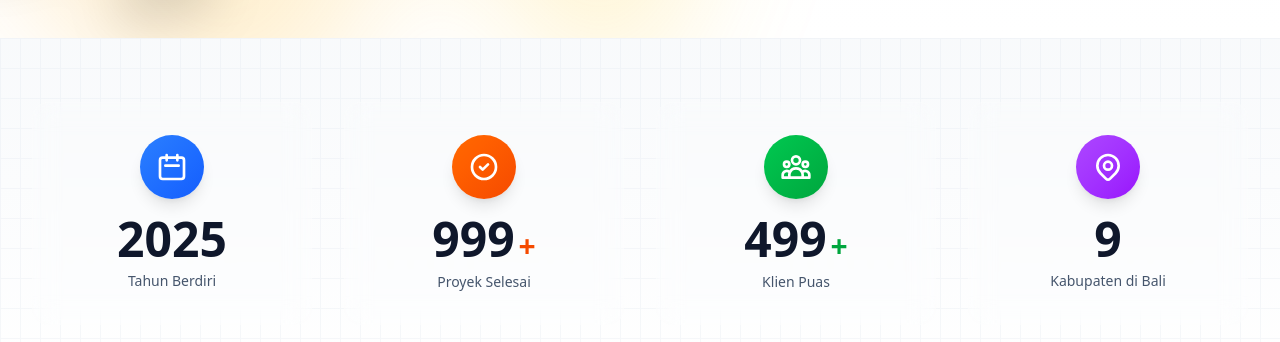
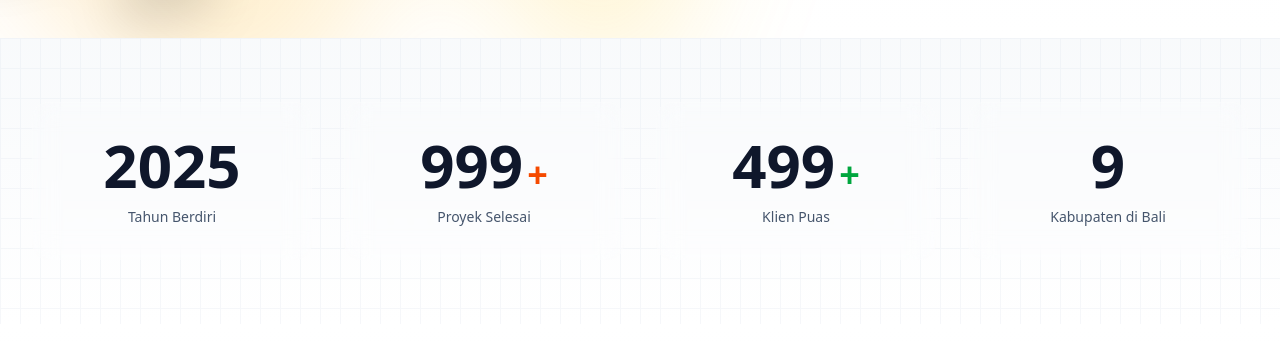
Before and after one commit to prian3003/alat-berat-vsj, a Next.js app: page / in a window 1280 px wide. Shown: the part 820-1162 px from the top of the page. Built offline with nearby package versions, Linux system fonts and the light colour scheme; no server answers; the database is empty.

Commit message:
Remove icons from stats section for cleaner look

```diff
--- a/components/landing/stats-section.tsx
+++ b/components/landing/stats-section.tsx
@@ -54,13 +54,8 @@ export function StatsSection() {
             transition={{ duration: 0.5, delay: 0.1 }}
           >
             <div className="flex flex-col items-center text-center">
-              <div className="mb-4 flex h-16 w-16 items-center justify-center rounded-full bg-gradient-to-br from-blue-500 to-blue-600 shadow-lg">
-                <svg className="h-8 w-8 text-white" fill="none" viewBox="0 0 24 24" stroke="currentColor">
-                  <path strokeLinecap="round" strokeLinejoin="round" strokeWidth={2} d="M8 7V3m8 4V3m-9 8h10M5 21h14a2 2 0 002-2V7a2 2 0 00-2-2H5a2 2 0 00-2 2v12a2 2 0 002 2z" />
-                </svg>
-              </div>
-              <div className="text-4xl font-bold text-slate-900 sm:text-5xl">2025</div>
-              <div className="mt-2 text-sm font-medium text-slate-600">Tahun Berdiri</div>
+              <div className="text-5xl font-bold text-slate-900 sm:text-6xl">2025</div>
+              <div className="mt-3 text-sm font-medium text-slate-600">Tahun Berdiri</div>
             </div>
           </motion.div>
 
@@ -73,18 +68,13 @@ export function StatsSection() {
             transition={{ duration: 0.5, delay: 0.2 }}
           >
             <div className="flex flex-col items-center text-center">
-              <div className="mb-4 flex h-16 w-16 items-center justify-center rounded-full bg-gradient-to-br from-orange-500 to-orange-600 shadow-lg">
-                <svg className="h-8 w-8 text-white" fill="none" viewBox="0 0 24 24" stroke="currentColor">
-                  <path strokeLinecap="round" strokeLinejoin="round" strokeWidth={2} d="M9 12l2 2 4-4m6 2a9 9 0 11-18 0 9 9 0 0118 0z" />
-                </svg>
-              </div>
               <div className="flex items-baseline">
-                <span className="text-4xl font-bold text-slate-900 sm:text-5xl">
+                <span className="text-5xl font-bold text-slate-900 sm:text-6xl">
                   <Counter value={1000} />
                 </span>
-                <span className="ml-1 text-3xl font-bold text-orange-600">+</span>
+                <span className="ml-1 text-4xl font-bold text-orange-600">+</span>
               </div>
-              <div className="mt-2 text-sm font-medium text-slate-600">Proyek Selesai</div>
+              <div className="mt-3 text-sm font-medium text-slate-600">Proyek Selesai</div>
             </div>
           </motion.div>
 
@@ -97,18 +87,13 @@ export function StatsSection() {
             transition={{ duration: 0.5, delay: 0.3 }}
           >
             <div className="flex flex-col items-center text-center">
-              <div className="mb-4 flex h-16 w-16 items-center justify-center rounded-full bg-gradient-to-br from-green-500 to-green-600 shadow-lg">
-                <svg className="h-8 w-8 text-white" fill="none" viewBox="0 0 24 24" stroke="currentColor">
-                  <path strokeLinecap="round" strokeLinejoin="round" strokeWidth={2} d="M17 20h5v-2a3 3 0 00-5.356-1.857M17 20H7m10 0v-2c0-.656-.126-1.283-.356-1.857M7 20H2v-2a3 3 0 015.356-1.857M7 20v-2c0-.656.126-1.283.356-1.857m0 0a5.002 5.002 0 019.288 0M15 7a3 3 0 11-6 0 3 3 0 016 0zm6 3a2 2 0 11-4 0 2 2 0 014 0zM7 10a2 2 0 11-4 0 2 2 0 014 0z" />
-                </svg>
-              </div>
               <div className="flex items-baseline">
-                <span className="text-4xl font-bold text-slate-900 sm:text-5xl">
+                <span className="text-5xl font-bold text-slate-900 sm:text-6xl">
                   <Counter value={500} />
                 </span>
-                <span className="ml-1 text-3xl font-bold text-green-600">+</span>
+                <span className="ml-1 text-4xl font-bold text-green-600">+</span>
               </div>
-              <div className="mt-2 text-sm font-medium text-slate-600">Klien Puas</div>
+              <div className="mt-3 text-sm font-medium text-slate-600">Klien Puas</div>
             </div>
           </motion.div>
 
@@ -121,14 +106,8 @@ export function StatsSection() {
             transition={{ duration: 0.5, delay: 0.4 }}
           >
             <div className="flex flex-col items-center text-center">
-              <div className="mb-4 flex h-16 w-16 items-center justify-center rounded-full bg-gradient-to-br from-purple-500 to-purple-600 shadow-lg">
-                <svg className="h-8 w-8 text-white" fill="none" viewBox="0 0 24 24" stroke="currentColor">
-                  <path strokeLinecap="round" strokeLinejoin="round" strokeWidth={2} d="M17.657 16.657L13.414 20.9a1.998 1.998 0 01-2.827 0l-4.244-4.243a8 8 0 1111.314 0z" />
-                  <path strokeLinecap="round" strokeLinejoin="round" strokeWidth={2} d="M15 11a3 3 0 11-6 0 3 3 0 016 0z" />
-                </svg>
-              </div>
-              <div className="text-4xl font-bold text-slate-900 sm:text-5xl">9</div>
-              <div className="mt-2 text-sm font-medium text-slate-600">Kabupaten di Bali</div>
+              <div className="text-5xl font-bold text-slate-900 sm:text-6xl">9</div>
+              <div className="mt-3 text-sm font-medium text-slate-600">Kabupaten di Bali</div>
             </div>
           </motion.div>
         </div>
```
